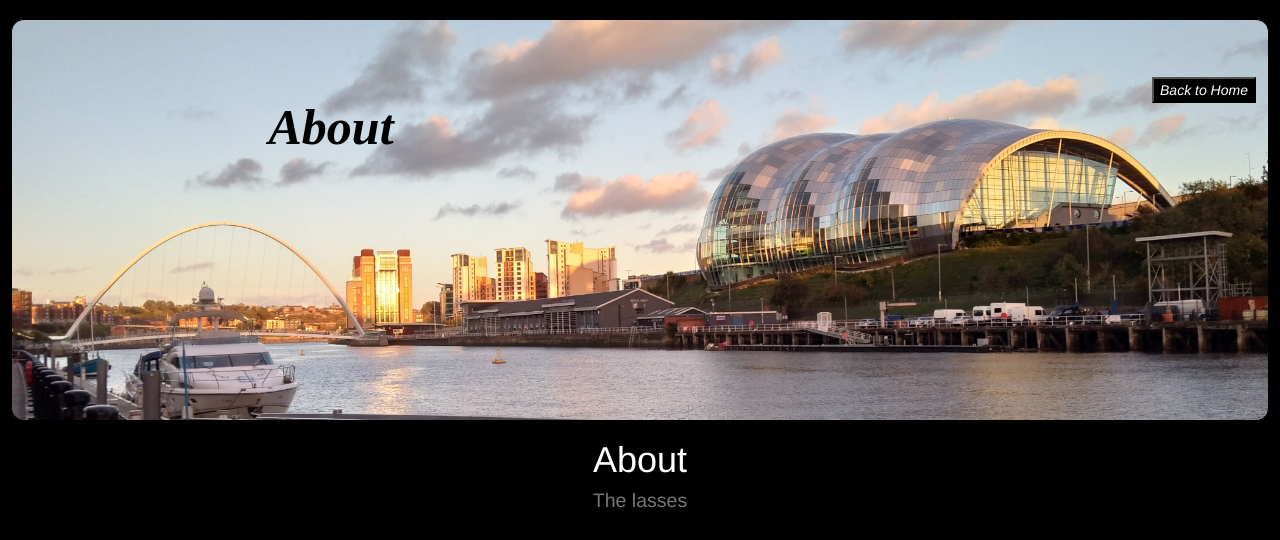
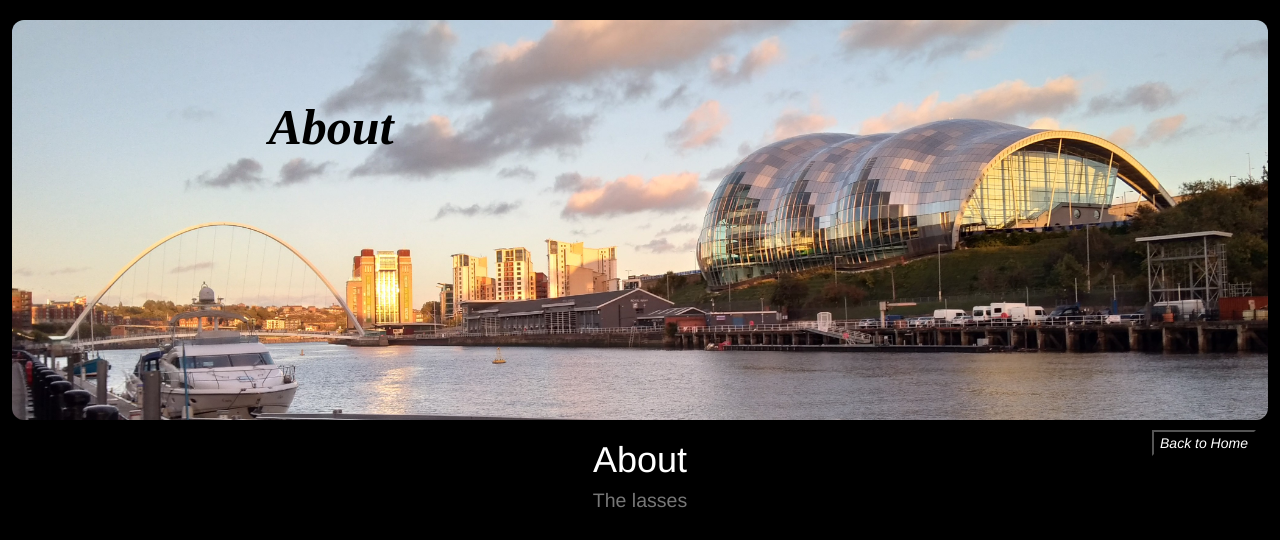
Before and after one commit to Regsmi/About, a plain HTML site: page index.html in a window 1280 px wide. Shown: the top 540 px of the page. Drawn offline with Linux system fonts and the light colour scheme.

Commit message:
home button

```diff
--- a/web-site.css
+++ b/web-site.css
@@ -39,7 +39,7 @@ h2{color:white;
 }
 .home {
   margin-left: 500px;
-  margin-top: -1000px;
+  margin-top: 350px;
   color:white;
   background-color: black;
 }
```
